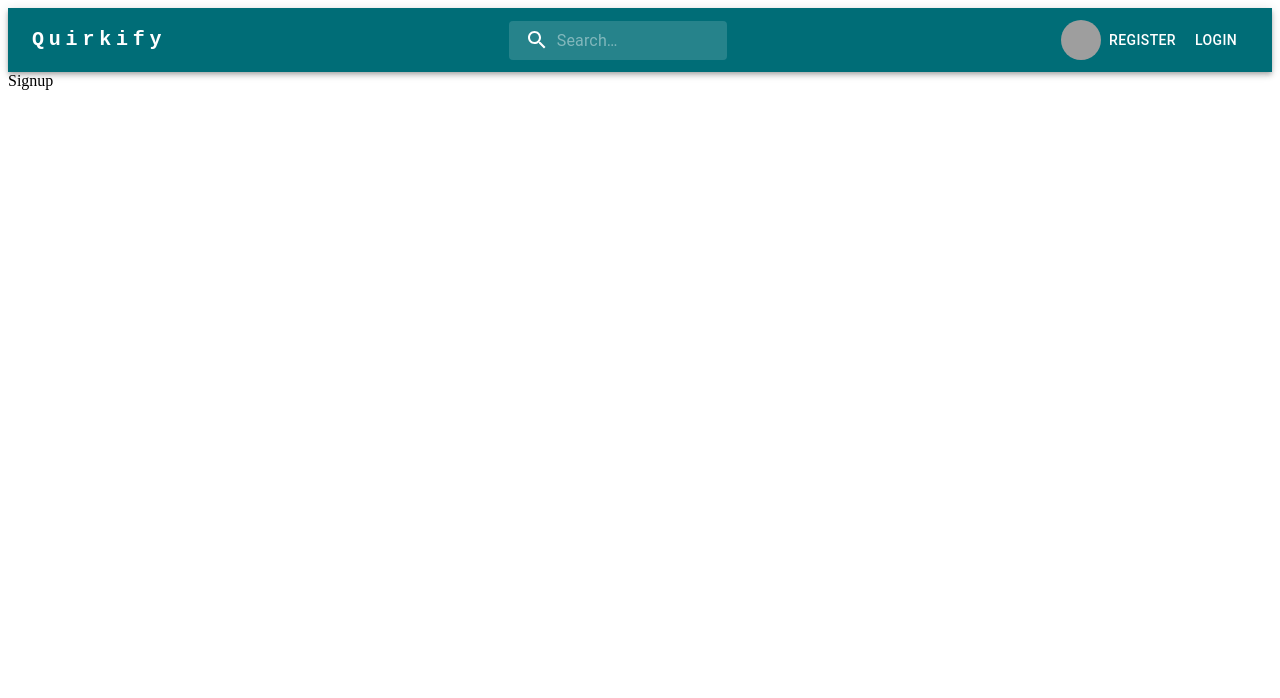
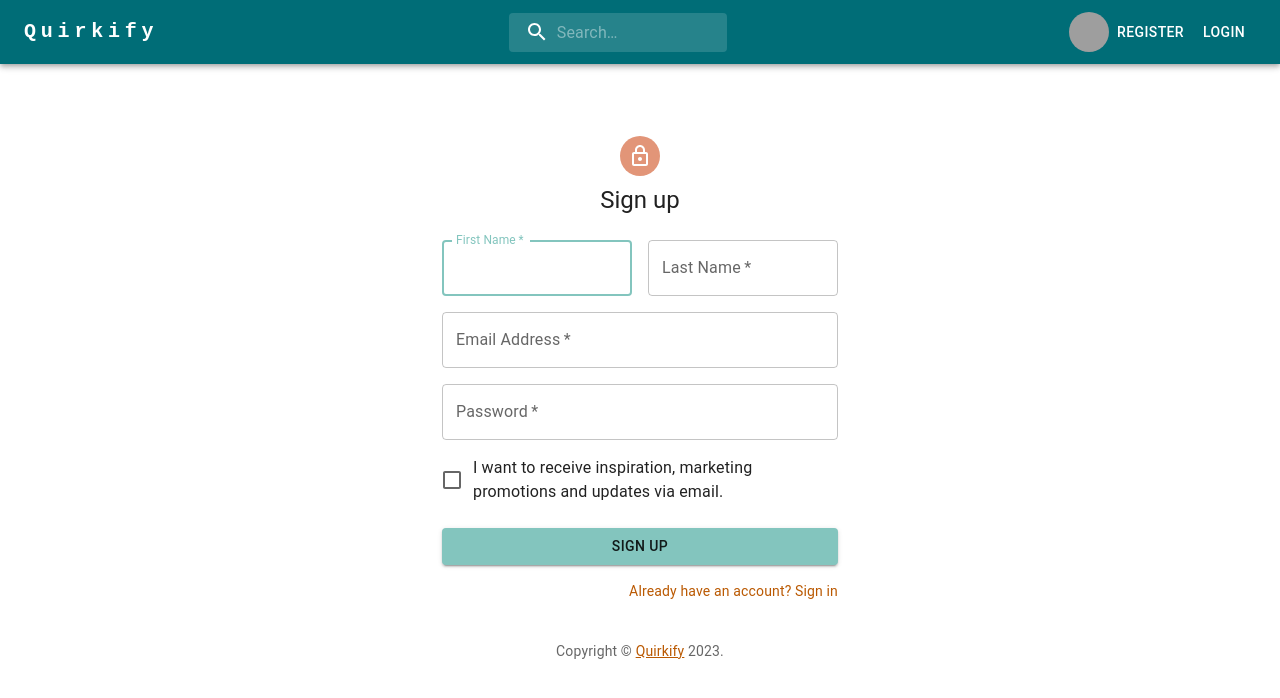
Before and after one commit to pritam1813/Quirkify, a React (Vite) app: page /signup in a window 1280 px wide. Shown: the top 698 px of the page. Built offline with nearby package versions, Linux system fonts and the light colour scheme; grey boxes are pictures that could not be loaded.

Commit message:
Added Login and Signup Component

```diff
--- a/src/components/App.tsx
+++ b/src/components/App.tsx
@@ -1,12 +1,8 @@
 import React from 'react';
 import { connect } from 'react-redux';
 import { BrowserRouter, Route, Routes } from 'react-router-dom';
-import { Home, Navbar, PageNotFound } from '.';
+import { Home, Navbar, Login, SignUp, PageNotFound } from '.';
 import { Props, Post } from './types';
-
-const Login = () => <div>Login</div>;
-
-const Signup = () => <div>Signup</div>;
 
 class App extends React.Component<Props> {
   render() {
@@ -20,7 +16,7 @@ class App extends React.Component<Props> {
           <Routes>
             <Route path="/" element={<Home {...props} />} />
             <Route path="/login" element={<Login />} />
-            <Route path="/signup" element={<Signup />} />
+            <Route path="/signup" element={<SignUp />} />
             <Route path="*" element={<PageNotFound />}></Route>
           </Routes>
         </>
--- /dev/null
+++ b/src/components/Login.tsx
@@ -0,0 +1,140 @@
+import * as React from 'react';
+import {
+  Avatar,
+  Button,
+  CssBaseline,
+  TextField,
+  FormControlLabel,
+  Checkbox,
+  Grid,
+  Box,
+  Typography,
+  Container,
+} from '@mui/material';
+import { Link } from 'react-router-dom';
+import LockOutlinedIcon from '@mui/icons-material/LockOutlined';
+import { createTheme, ThemeProvider } from '@mui/material/styles';
+import ThemeColors from '../assets/theme';
+
+function Copyright(props: any) {
+  return (
+    <Typography
+      variant="body2"
+      color="text.secondary"
+      align="center"
+      {...props}
+    >
+      {'Copyright © '}
+      <Link style={{ color: ThemeColors.green, textDecoration: 'none' }} to="/">
+        Quirkify
+      </Link>{' '}
+      {new Date().getFullYear()}
+      {'.'}
+    </Typography>
+  );
+}
+
+// TODO remove, this demo shouldn't need to reset the theme.
+const defaultTheme = createTheme({
+  palette: {
+    primary: {
+      main: ThemeColors.orange,
+    },
+    secondary: {
+      main: ThemeColors.green,
+      light: ThemeColors.lightgreen,
+    },
+  },
+});
+
+export default function SignIn() {
+  const handleSubmit = (event: React.FormEvent<HTMLFormElement>) => {
+    event.preventDefault();
+    const data = new FormData(event.currentTarget);
+    console.log({
+      email: data.get('email'),
+      password: data.get('password'),
+    });
+  };
+
+  return (
+    <ThemeProvider theme={defaultTheme}>
+      <Container component="main" maxWidth="xs">
+        <CssBaseline />
+        <Box
+          sx={{
+            marginTop: 8,
+            display: 'flex',
+            flexDirection: 'column',
+            alignItems: 'center',
+          }}
+        >
+          <Avatar sx={{ m: 1, bgcolor: 'secondary.light' }}>
+            <LockOutlinedIcon />
+          </Avatar>
+          <Typography component="h1" variant="h5">
+            Sign in
+          </Typography>
+          <Box
+            component="form"
+            onSubmit={handleSubmit}
+            noValidate
+            sx={{ mt: 1 }}
+          >
+            <TextField
+              margin="normal"
+              required
+              fullWidth
+              id="email"
+              label="Email Address"
+              name="email"
+              autoComplete="email"
+              autoFocus
+            />
+            <TextField
+              margin="normal"
+              required
+              fullWidth
+              name="password"
+              label="Password"
+              type="password"
+              id="password"
+              autoComplete="current-password"
+            />
+            <FormControlLabel
+              control={<Checkbox value="remember" color="primary" />}
+              label="Remember me"
+            />
+            <Button
+              type="submit"
+              fullWidth
+              variant="contained"
+              sx={{ mt: 3, mb: 2 }}
+            >
+              Sign In
+            </Button>
+            <Grid container>
+              <Grid item xs>
+                <Link
+                  to="/"
+                  style={{ color: 'inherit', textDecoration: 'none' }}
+                >
+                  Forgot password?
+                </Link>
+              </Grid>
+              <Grid item>
+                <Link
+                  to="/"
+                  style={{ color: 'inherit', textDecoration: 'none' }}
+                >
+                  {"Don't have an account? Sign Up"}
+                </Link>
+              </Grid>
+            </Grid>
+          </Box>
+        </Box>
+        <Copyright sx={{ mt: 8, mb: 4 }} />
+      </Container>
+    </ThemeProvider>
+  );
+}
--- /dev/null
+++ b/src/components/Signup.tsx
@@ -0,0 +1,161 @@
+import * as React from 'react';
+import {
+  Avatar,
+  Button,
+  CssBaseline,
+  TextField,
+  FormControlLabel,
+  Checkbox,
+  Grid,
+  Box,
+  Typography,
+  Container,
+} from '@mui/material';
+import { Link } from 'react-router-dom';
+import LockOutlinedIcon from '@mui/icons-material/LockOutlined';
+import { createTheme, ThemeProvider } from '@mui/material/styles';
+import ThemeColors from '../assets/theme';
+
+function Copyright(props: any) {
+  return (
+    <Typography
+      variant="body2"
+      color="text.secondary"
+      align="center"
+      {...props}
+    >
+      {'Copyright © '}
+      <Link style={{ color: '#ba5902' }} to={'/'}>
+        Quirkify
+      </Link>{' '}
+      {new Date().getFullYear()}
+      {'.'}
+    </Typography>
+  );
+}
+
+// TODO remove, this demo shouldn't need to reset the theme.
+const defaultTheme = createTheme({
+  palette: {
+    primary: {
+      main: ThemeColors.lightgreen,
+    },
+    secondary: {
+      main: ThemeColors.orange,
+    },
+  },
+});
+
+export default function SignUp() {
+  const handleSubmit = (event: React.FormEvent<HTMLFormElement>) => {
+    event.preventDefault();
+    const data = new FormData(event.currentTarget);
+    console.log({
+      email: data.get('email'),
+      password: data.get('password'),
+    });
+  };
+
+  return (
+    <ThemeProvider theme={defaultTheme}>
+      <Container component="main" maxWidth="xs">
+        <CssBaseline />
+        <Box
+          sx={{
+            marginTop: 8,
+            display: 'flex',
+            flexDirection: 'column',
+            alignItems: 'center',
+          }}
+        >
+          <Avatar sx={{ m: 1, bgcolor: ThemeColors.orange }}>
+            <LockOutlinedIcon />
+          </Avatar>
+          <Typography component="h1" variant="h5">
+            Sign up
+          </Typography>
+          <Box
+            component="form"
+            noValidate
+            onSubmit={handleSubmit}
+            sx={{ mt: 3 }}
+          >
+            <Grid container spacing={2}>
+              <Grid item xs={12} sm={6}>
+                <TextField
+                  autoComplete="given-name"
+                  name="firstName"
+                  required
+                  fullWidth
+                  id="firstName"
+                  label="First Name"
+                  autoFocus
+                />
+              </Grid>
+              <Grid item xs={12} sm={6}>
+                <TextField
+                  required
+                  fullWidth
+                  id="lastName"
+                  label="Last Name"
+                  name="lastName"
+                  autoComplete="family-name"
+                />
+              </Grid>
+              <Grid item xs={12}>
+                <TextField
+                  required
+                  fullWidth
+                  id="email"
+                  label="Email Address"
+                  name="email"
+                  autoComplete="email"
+                />
+              </Grid>
+              <Grid item xs={12}>
+                <TextField
+                  required
+                  fullWidth
+                  name="password"
+                  label="Password"
+                  type="password"
+                  id="password"
+                  autoComplete="new-password"
+                />
+              </Grid>
+              <Grid item xs={12}>
+                <FormControlLabel
+                  control={
+                    <Checkbox value="allowExtraEmails" color="primary" />
+                  }
+                  label="I want to receive inspiration, marketing promotions and updates via email."
+                />
+              </Grid>
+            </Grid>
+            <Button
+              type="submit"
+              fullWidth
+              variant="contained"
+              sx={{ mt: 3, mb: 2 }}
+            >
+              Sign Up
+            </Button>
+            <Grid container justifyContent="flex-end">
+              <Grid item>
+                <Link
+                  to={'/'}
+                  style={{ textDecoration: 'none', color: '#ba5902' }}
+                >
+                  <Typography variant="body2">
+                    Already have an account? Sign in
+                  </Typography>
+                </Link>
+              </Grid>
+            </Grid>
+          </Box>
+        </Box>
+        <Copyright sx={{ mt: 5 }} />
+      </Container>
+    </ThemeProvider>
+  );
+}
--- a/src/components/index.ts
+++ b/src/components/index.ts
@@ -3,5 +3,7 @@ import App from './App';
 import Navbar from './Navbar';
 import PageNotFound from './PageNotFound';
 import Home from './Home';
+import Login from './Login';
+import SignUp from './Signup';
 
-export { Home, PostsList, App, Navbar, PageNotFound };
+export { Home, PostsList, App, Navbar, Login, SignUp, PageNotFound };
```
